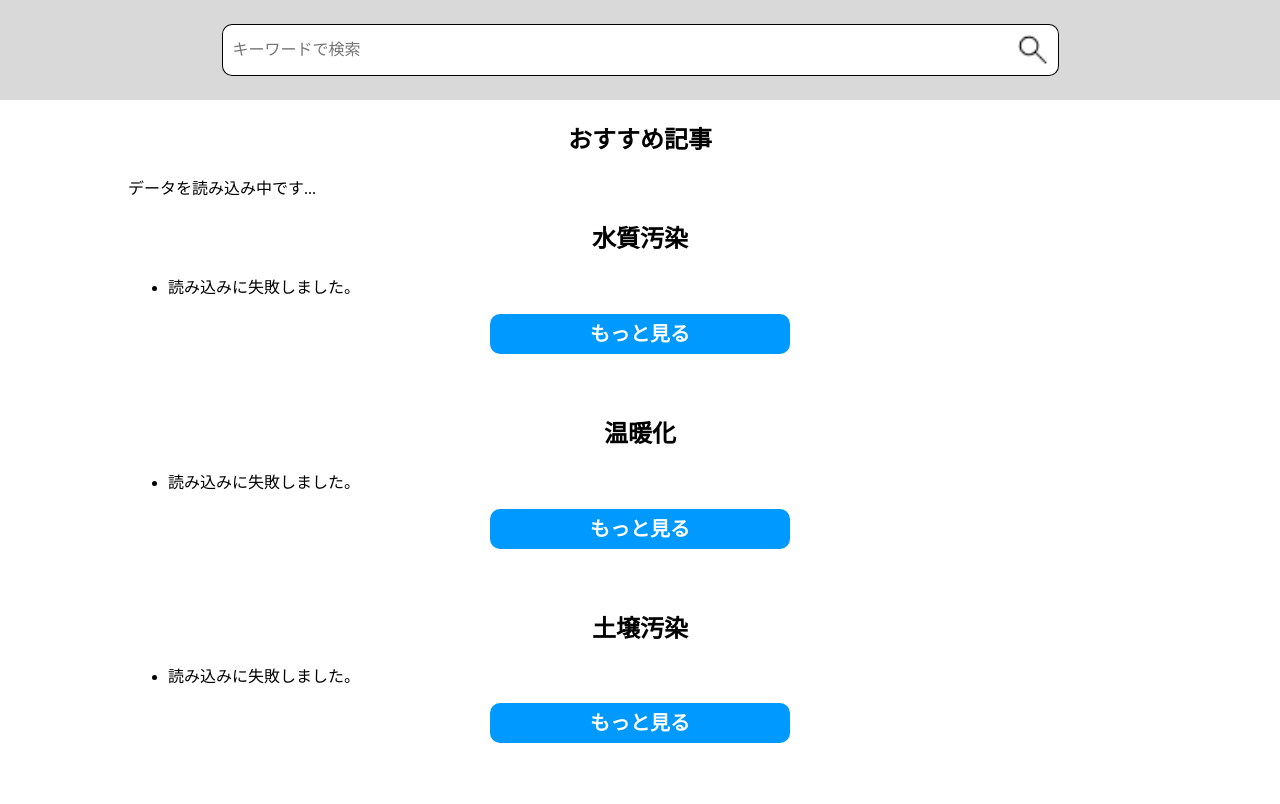
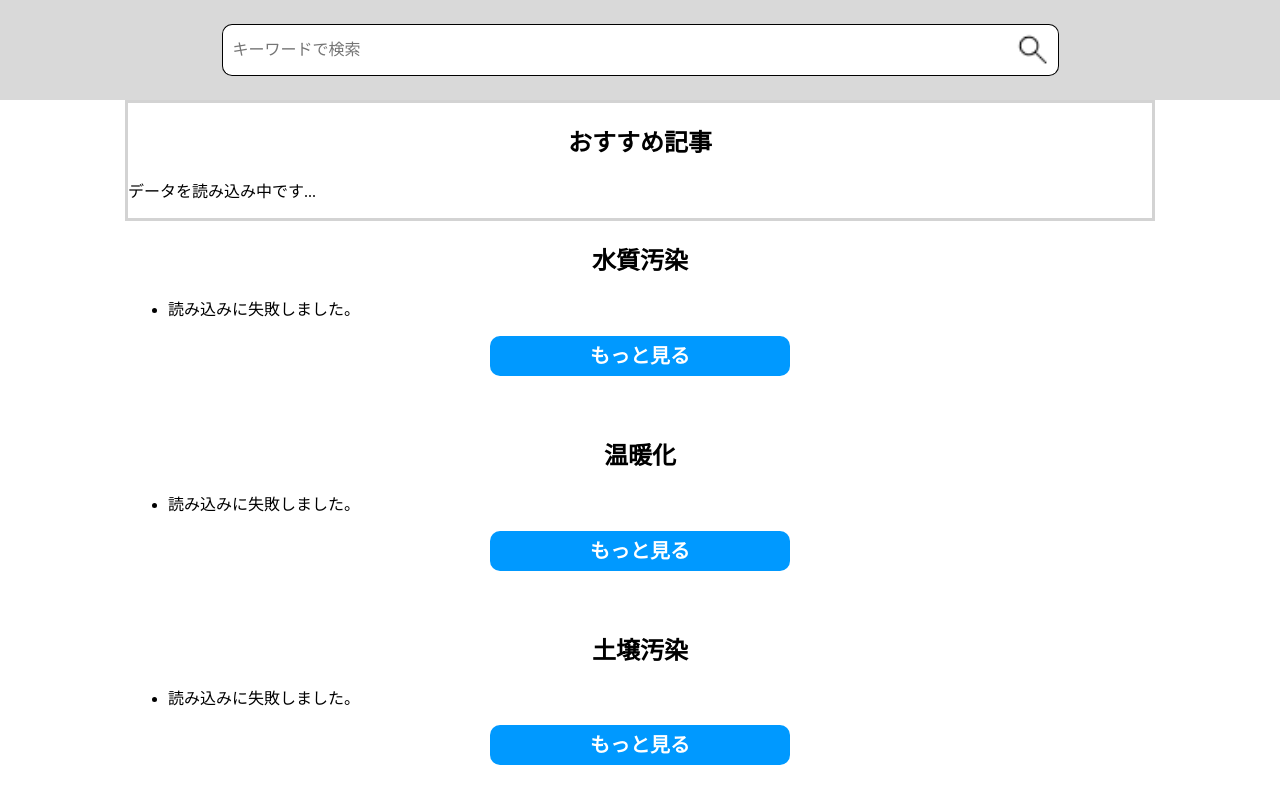
Before and after one commit to masaakifukui/environment_app, a website: page index.html in a window 1280 px wide. Drawn offline with Linux system fonts and the light colour scheme; no server answers.

Commit message:
style更新

```diff
--- a/css/style.css
+++ b/css/style.css
@@ -5,6 +5,7 @@ body {
 .recommend-area {
     width: 80%;
     margin: 0 auto;
+    border: 3px solid #d3d3d3;
 }
 
 .recommend-area h2 {
```
